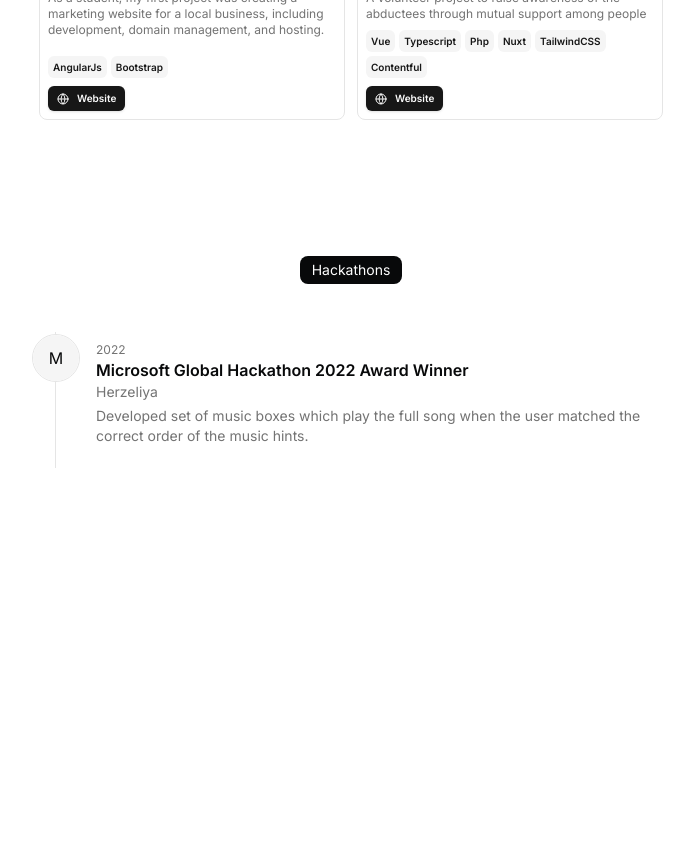
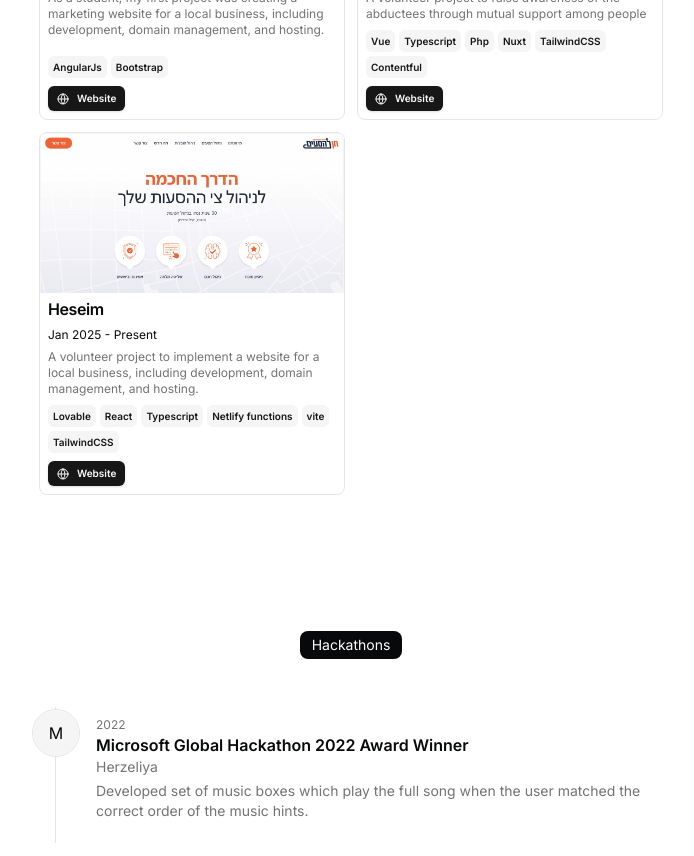
Before and after one commit to almogk012/portfolio, a Next.js app: page / in a window 1280 px wide. Shown: the part 1420-2276 px from the top of the page, without its empty margins (289-983 px from the left). Before the commit the page ends 2054 px from the top, so only its background shows below. Built offline with nearby package versions, Linux system fonts and the light colour scheme.

Commit message:
add heseim to resume

```diff
--- a/src/data/resume.tsx
+++ b/src/data/resume.tsx
@@ -161,6 +161,31 @@ export const DATA = {
       image: "/notnim.png",
       video: "",
     },
+    {
+      title: "Heseim",
+      href: "https://www.heseim.com",
+      dates: "Jan 2025 - Present",
+      active: true,
+      description:
+        "A volunteer project to implement a website for a local business, including development, domain management, and hosting.",
+      technologies: [
+        "Lovable",
+        "React",
+        "Typescript",
+        "Netlify functions",
+        "vite",
+        "TailwindCSS",
+      ],
+      links: [
+        {
+          type: "Website",
+          href: "https://heseim.com",
+          icon: <Icons.globe className="size-3" />,
+        },
+      ],
+      image: "/heseim.jpg",
+      video: "",
+    },
   ],
   hackathons: [
     {
```
Also changed, not shown: public/heseim.jpg (added).
